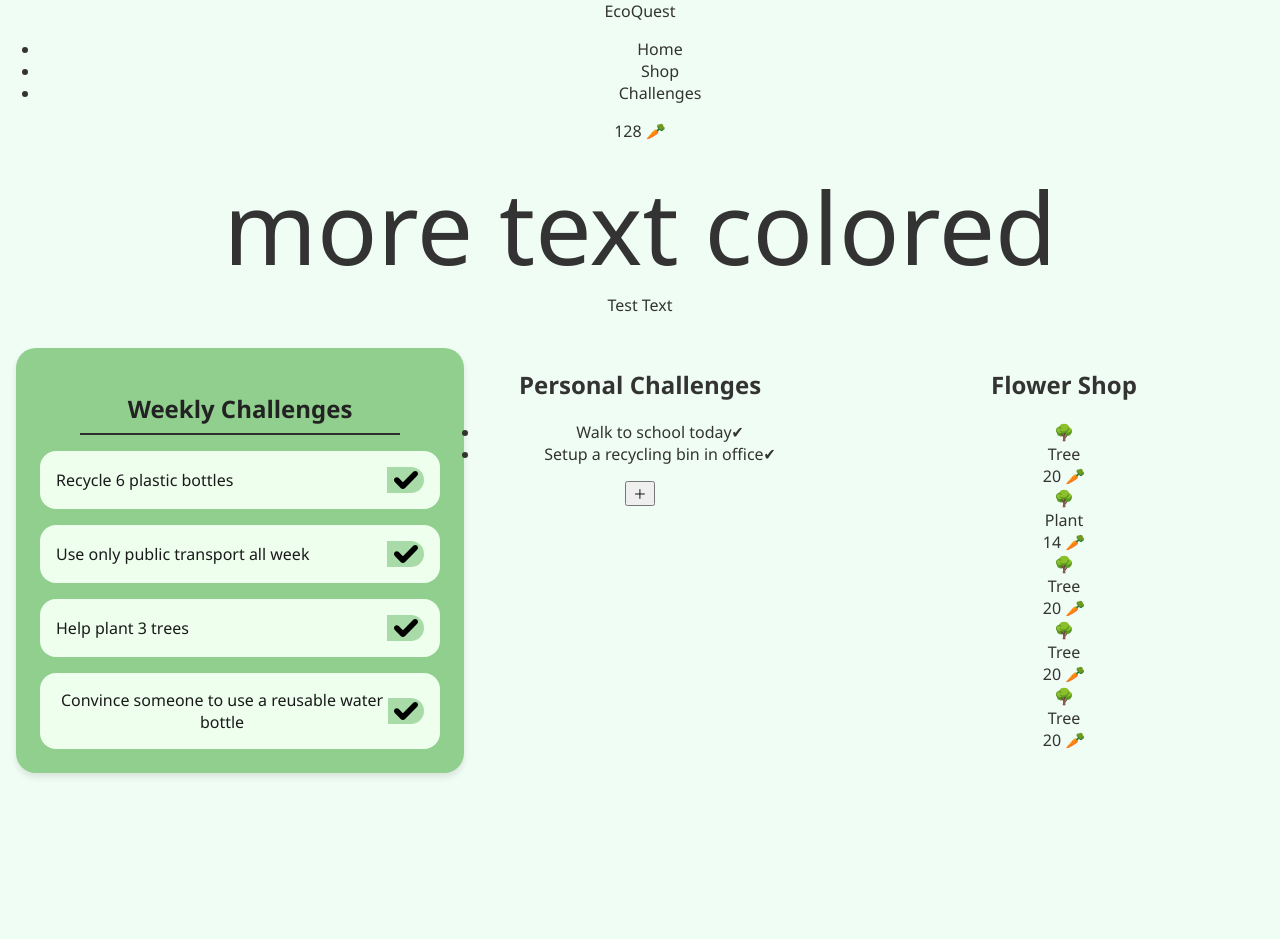
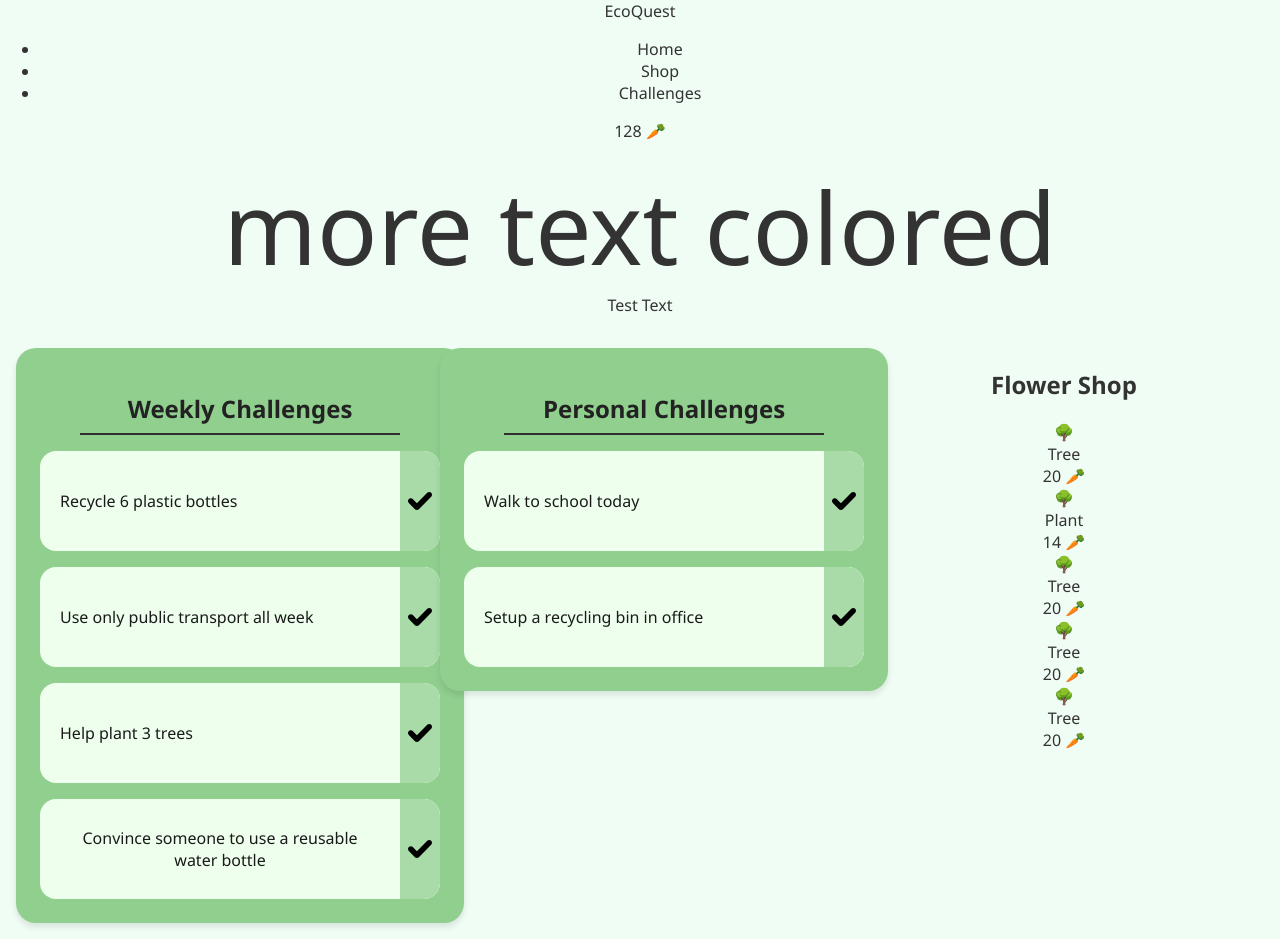
Before and after one commit to edisonzhu2006/EcoQuest, a React (Create React App) app in the folder frontend/: page / in a window 1280 px wide. Before the commit the page ends 800 px from the top, so only its background shows below. Built offline with nearby package versions, Linux system fonts and the light colour scheme.

Commit message:
we chugging though 1:58 am chillin chillin

```diff
--- a/frontend/src/components/PersonalChallenges.js
+++ b/frontend/src/components/PersonalChallenges.js
@@ -1,25 +1,43 @@
-import React from 'react';
+import React, { useState, useEffect } from 'react';
 import "./css/PersonalChallenges.css";
+import { ReactComponent as CheckIcon } from '../assets/otherAssets/checkmark.svg'; // assuming you put the svg here
 
 const PersonalChallenges = () => {
-  const personal = [
-    "Walk to school today",
-    "Setup a recycling bin in office",
-  ];
+  // Placeholder: in the future, fetch from backend
+  const [challenges, setChallenges] = useState([]);
+
+  useEffect(() => {
+    // Simulate fetching from backend
+    const fetchChallenges = async () => {
+      const fetched = [
+        "Walk to school today",
+        "Setup a recycling bin in office",
+      ];
+      setChallenges(fetched);
+    };
+
+    fetchChallenges();
+  }, []);
+
+  const handleComplete = (challenge) => {
+    // Placeholder: this will call the backend function in the future
+    console.log(`Completed: ${challenge}`);
+    // completed(challenge); // <- future implementation
+  };
 
   return (
-    <div className="bg-green-100 p-4 rounded-lg shadow w-full ml-4">
-      <h2 className="text-lg font-semibold mb-2 text-center">Personal Challenges</h2>
-      <ul className="space-y-2">
-        {personal.map((item, idx) => (
-          <li key={idx} className="flex justify-between items-center bg-white p-2 rounded shadow">
-            <span>{item}</span>
-            <span className="text-green-600 font-bold">✔</span>
-          </li>
+    <div className="personal-container">
+      <h2 className="personal-title">Personal Challenges</h2>
+      <hr className="divider" />
+      <div className="challenges-list">
+        {challenges.map((challenge, index) => (
+          <div className="challenge-box" key={index}>
+            <span className="challenge-text">{challenge}</span>
+            <button className="checkmark" onClick={() => handleComplete(challenge)}>
+              <CheckIcon className="check-icon" />
+            </button>
+          </div>
         ))}
-      </ul>
-      <div className="mt-4 text-center">
-        <button className="text-xl text-gray-500 hover:text-black">＋</button>
       </div>
     </div>
   );
--- a/frontend/src/components/css/PersonalChallenges.css
+++ b/frontend/src/components/css/PersonalChallenges.css
@@ -0,0 +1,72 @@
+/* PersonalChallenges.css */
+
+.personal-container {
+    background-color: #90CF8E;
+    padding: 1.5rem;
+    border-radius: 20px;
+    width: 100%;
+    box-shadow: 0 4px 6px rgba(0, 0, 0, 0.1);
+  }
+
+  .personal-title {
+    text-align: center;
+    font-size: 1.5rem;
+    font-weight: 600;
+    margin-bottom: 0.5rem;
+    color: #222;
+  }
+
+  .divider {
+    border: none;
+    border-top: 2px solid #2f2f2f;
+    margin-bottom: 1rem;
+    width: 80%;
+    margin-left: auto;
+    margin-right: auto;
+  }
+
+  .challenges-list {
+    display: flex;
+    flex-direction: column;
+    gap: 1rem;
+  }
+
+  .challenge-box {
+    background-color: #EEFFEE;
+    border-radius: 16px;
+    display: flex;
+    overflow: hidden;
+    height: 100px;
+  }
+
+  .challenge-text {
+    flex: 1;
+    padding: 1.25rem;
+    font-size: 1rem;
+    display: flex;
+    align-items: center;
+    color: #1a1a1a;
+  }
+
+  .checkmark {
+    background-color: #a8dba8;
+    border: none;
+    width: 10%;
+    display: flex;
+    justify-content: center;
+    align-items: center;
+    cursor: pointer;
+    transition: background-color 0.2s ease;
+    border-top-right-radius: 16px;
+    border-bottom-right-radius: 16px;
+  }
+
+  .checkmark:hover {
+    background-color: #8ecf8e;
+  }
+
+  .check-icon {
+    width: 24px;
+    height: 24px;
+    fill: black;
+  }
--- a/frontend/src/components/css/WeeklyChallenges.css
+++ b/frontend/src/components/css/WeeklyChallenges.css
@@ -30,33 +30,34 @@
     flex-direction: column;
     gap: 1rem;
   }
-
   .challenge-box {
     background-color: #EEFFEE;
     border-radius: 16px;
-    padding: 1rem;
     display: flex;
-    justify-content: space-between;
-    align-items: center;
+    overflow: hidden;
+    height: 5rem;
   }
 
   .challenge-text {
+    flex: 1;
+    padding: 1.25rem;
     font-size: 1rem;
+    display: flex;
+    align-items: center;
     color: #1a1a1a;
   }
 
   .checkmark {
     background-color: #a8dba8;
     border: none;
-    height: 100%;
-    width: 10%;
-    border-top-right-radius: 16px;
-    border-bottom-right-radius: 16px;
+    width: 14%;
     display: flex;
     justify-content: center;
     align-items: center;
     cursor: pointer;
     transition: background-color 0.2s ease;
+    border-top-right-radius: 16px;
+    border-bottom-right-radius: 16px;
   }
 
   .checkmark:hover {
```
Also changed, not shown: frontend/src/assets/gardenAssets/text.txt (added).
